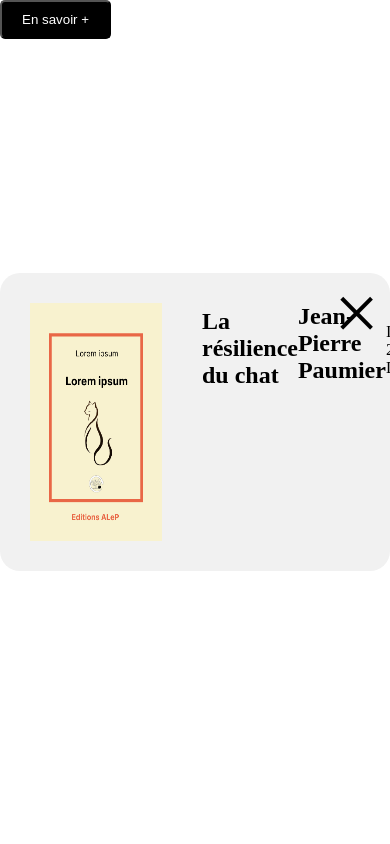
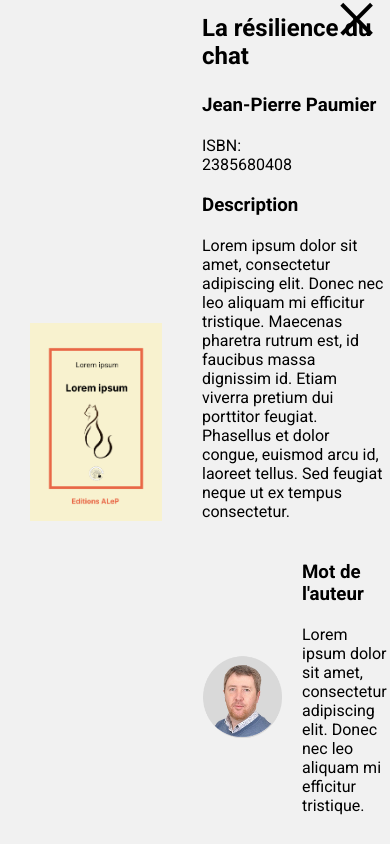
Before and after one commit to narumeline/site-ALeP, a plain HTML site: page catalogue.html in a window 390 px wide. Both pictures are taken after a click on the button "En savoir +". Drawn offline with Linux system fonts and the light colour scheme.

Commit message:
popup (manque le responsive)

```diff
--- a/catalogue.html
+++ b/catalogue.html
@@ -6,6 +6,10 @@
 
   <link rel="stylesheet" href="style_catalogue.css" />
   <script src="fonctionnalites.js"></script>
+
+  <link rel="preconnect" href="https://fonts.googleapis.com">
+  <link rel="preconnect" href="https://fonts.gstatic.com" crossorigin>
+  <link href="https://fonts.googleapis.com/css2?family=Roboto:ital,wght@0,100..900;1,100..900&display=swap" rel="stylesheet">
 
   </head>
 <body>
@@ -16,15 +20,17 @@
       <img id="img_livre" src ="media/livre_1.png" alt = "Couverture du livre 1"><br/>
 
       <div class="description_popup">
-        <h2>La résilience du chat <br></h2>
-        <h1>Jean-Pierre Paumier</h1>
-        <p>ISBN: 2385680408<br>
-         Description<br>
-         <p>Lorem ipsum dolor sit amet, consectetur adipiscing elit. Donec nec leo aliquam mi efficitur tristique.</p>
+        <h2>La résilience du chat </h2><br>
+        <h3>Jean-Pierre Paumier</h3>
+        <p>ISBN: <br>2385680408<br>
+         <h3>Description</h3>
+         <p>Lorem ipsum dolor sit amet, consectetur adipiscing elit. Donec nec leo  aliquam mi efficitur tristique. Maecenas pharetra rutrum est, id  faucibus massa dignissim id. Etiam viverra pretium dui porttitor  feugiat. Phasellus et dolor congue, euismod arcu id, laoreet tellus. Sed feugiat neque ut ex tempus consectetur.</p>
          <div class="auteur">
               <img id="img_ronde" src ="media/johan.png" alt = "Photo de Johan"><br/>
-              <p>Mot de l'auteur<br>
-               fbhjghfhhfhjfqDonec nec leo aliquam mi efficitur tristique.</p>
+              <div class="description_auteur">
+                <h3>Mot de l'auteur</h3>
+                <p>Lorem ipsum dolor sit amet, consectetur adipiscing elit. Donec nec leo  aliquam mi efficitur tristique.</p>
+              </div>
          </div>
       </div>
 
--- a/style_catalogue.css
+++ b/style_catalogue.css
@@ -1,3 +1,15 @@
+
+
+/*CSS du popup*/
+
+
+.description_popup{
+  display:flex;
+  flex-direction: column; /*colonne*/
+  font-family: "Roboto", sans-serif;
+}
+
+
 *{
   margin:0;
   padding:0;
@@ -36,6 +48,7 @@
   transform:translate(-50%, -50%); /* sert à positionner le pop up au milieu*/
   display: flex;
   gap: 20px;
+  align-items: center; /* sert à positionner le livre au milieu*/
 }
 
 #img_livre{
@@ -45,11 +58,13 @@
   flex-wrap: wrap;
   position:relative;
   width: 40%;
+  height: 5%;
 
 }
 
 .auteur img{
   width:80px;
+  height:90%;
   padding-right:20px;
 }
 
@@ -57,6 +72,13 @@
   display: flex;
   align-items: center;
   margin-top: 20px;
+  font-family: "Roboto", sans-serif;
+}
+
+.description_auteur{
+  display:flex;
+  flex-direction: column;
+  font-family: "Roboto", sans-serif;
 }
 
 #image_ronde{
@@ -99,3 +121,5 @@ button{
   border-radius:5px;
   font-size: 5rem;
 }
+
+/*CSS du catalogue*/
```
